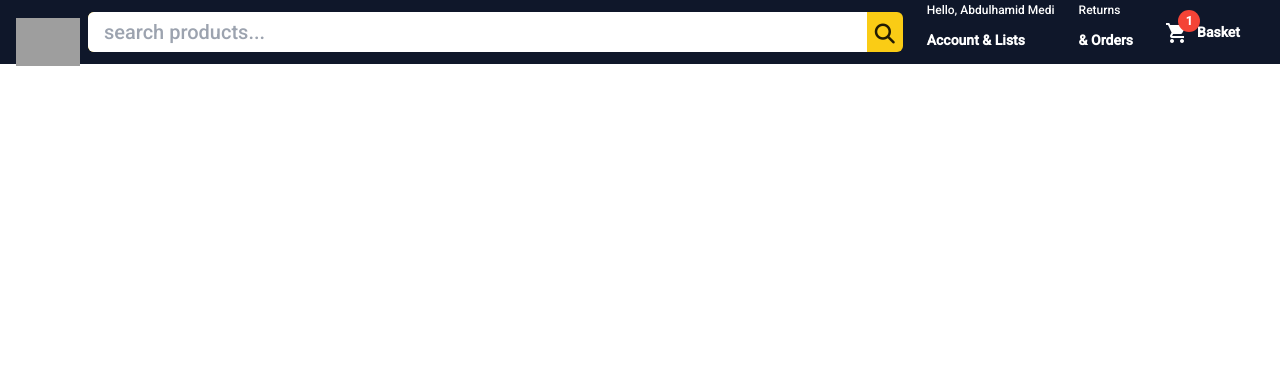
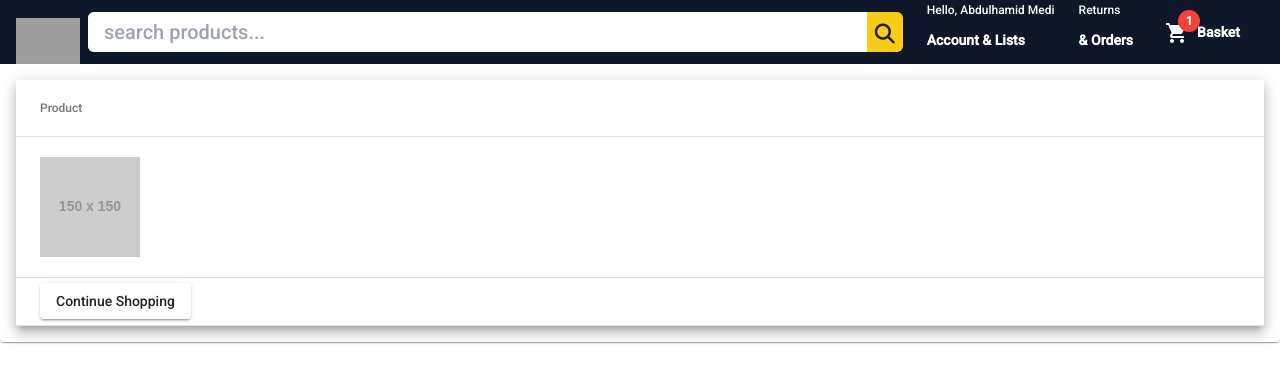
Before and after one commit to Abdulhamid254/angular-store, an Angular app: page /cart in a window 1280 px wide. Shown: the top 382 px of the page. Built offline with nearby package versions, Linux system fonts and the light colour scheme; grey boxes are pictures that could not be loaded.

Commit message:
Added the angularmaterial table for displaying items in the cart within the cart component

```diff
--- a/src/app/pages/cart/cart.component.html
+++ b/src/app/pages/cart/cart.component.html
@@ -0,0 +1,108 @@
+<mat-card *ngIf="cart.items.length" class="max-w-7xl mx-auto">
+  <table mat-table [dataSource]="dataSource" class="mat-elevation-z8 w-full">
+    <!-- PRODUCTS ROW -->
+    <ng-container matColumnDef="product">
+      <th mat-header-cell *matHeaderCellDef>Product</th>
+      <td mat-cell *matCellDef="let element">
+        <img src="{{ element.product }}" alt="product" class="w-[100px] my-5" />
+      </td>
+      <td mat-footer-cell *matFooterCellDef>
+        <button mat-raised-button routerLink="/home">Continue Shopping</button>
+      </td>
+    </ng-container>
+
+         <!-- NAME ROW -->
+     <ng-container matColumnDef="name">
+      <th mat-header-cell *matHeaderCellDef>Name</th>
+      <td mat-cell *matCellDef="let element">
+        <p class="truncate max-w-xs">{{ element.name }}</p>
+      </td>
+      <td mat-footer-cell *matFooterCellDef></td>
+    </ng-container>
+
+           <!-- PRICE ROW -->
+    <ng-container matColumnDef="price">
+      <th mat-header-cell *matHeaderCellDef>Price</th>
+      <td mat-cell *matCellDef="let element">{{ element.price | currency:'Ksh'}}</td>
+      <td mat-footer-cell *matFooterCellDef></td>
+    </ng-container>
+
+          <!-- QUANTITY ROW -->
+    <ng-container matColumnDef="quantity">
+      <th mat-header-cell *matHeaderCellDef>Quantity</th>
+      <td mat-cell *matCellDef="let element">
+        <button mat-icon-button>
+          <mat-icon>remove</mat-icon>
+        </button>
+        <span>{{ element.quantity }}</span>
+        <button mat-icon-button >
+          <mat-icon>add</mat-icon>
+        </button>
+      </td>
+      <td mat-footer-cell *matFooterCellDef></td>
+    </ng-container>
+
+          <!-- TOTAL ROW -->
+    <ng-container matColumnDef="total">
+      <th mat-header-cell *matHeaderCellDef>Total</th>
+      <td mat-cell *matCellDef="let element">
+        {{ element.quantity * element.price | currency:'Ksh' }}
+      </td>
+      <td mat-footer-cell *matFooterCellDef>
+        <span class="font-bold py-5 block">{{
+          getTotal(cart.items) | currency
+        }}</span>
+      </td>
+    </ng-container>
+
+           <!-- ACTION ROW -->
+    <ng-container matColumnDef="action">
+      <th mat-header-cell *matHeaderCellDef>
+        <button
+
+          mat-raised-button
+          color="warn"
+          class="float-right"
+        >
+          Clear All
+        </button>
+      </th>
+      <td mat-cell *matCellDef="let element">
+        <button
+
+          mat-mini-fab
+          color="warn"
+          class="float-right"
+        >
+          <mat-icon>close</mat-icon>
+        </button>
+      </td>
+      <td mat-footer-cell *matFooterCellDef>
+        <button
+
+          mat-raised-button
+          color="primary"
+          class="float-right"
+        >
+          Proceed To Checkout
+        </button>
+      </td>
+    </ng-container>
+
+
+
+
+        <tr mat-header-row *matHeaderRowDef="displayedColumns"></tr>
+        <tr mat-row *matRowDef="let row; columns: displayedColumns"></tr>
+         <tr mat-footer-row *matFooterRowDef="displayedColumns"></tr>
+    </table>
+
+</mat-card>
+
+<mat-card class="max-w-7xl mx-auto"  *ngIf="!cart.items.length">
+    <p>
+        Your Cart Is Empty
+        <button mat-raised-button routerLink="/home">Start Shopping</button>
+    </p>
+
+</mat-card>
--- a/src/app/pages/cart/cart.component.ts
+++ b/src/app/pages/cart/cart.component.ts
@@ -1,5 +1,5 @@
 import { Component, OnInit } from '@angular/core';
-import { Cart } from 'src/app/models/cart.model';
+import { Cart, CartItem } from 'src/app/models/cart.model';
 
 @Component({
   selector: 'app-cart',
@@ -7,11 +7,35 @@
 
 })
 export class CartComponent implements OnInit {
-  cart: Cart = {items: []}
+  cart: Cart = {items: [{
+    product: 'https://via.placeholder.com/150',
+    name: 'snickers',
+    price: 150,
+    quantity:1,
+    id:1,
+  }]}
+  dataSource: Array<CartItem>=[];
+  displayedColumns: Array<string> =[
+    'product',
+    // 'name',
+    // 'price',
+    // 'quantity',
+    // 'total',
+    // 'action',
+  ]
 
   constructor() { }
 
   ngOnInit(): void {
+    this.dataSource = this.cart.items;
+  }
+
+
+  getTotal(items: Array<CartItem>):number {
+    return items.
+    map((item) => item.price * item.quantity)
+    .reduce((prev, current) => prev + current, 0);
+
   }
 
 }
```
